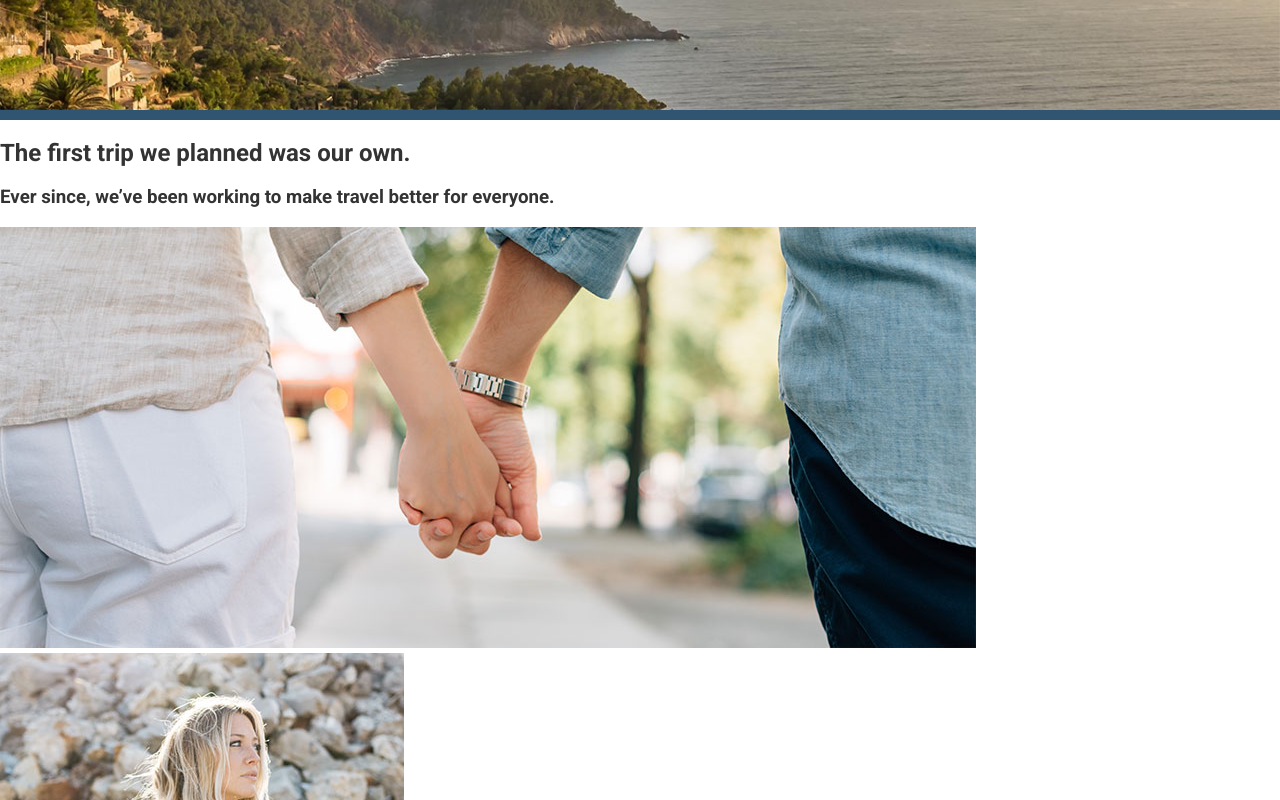
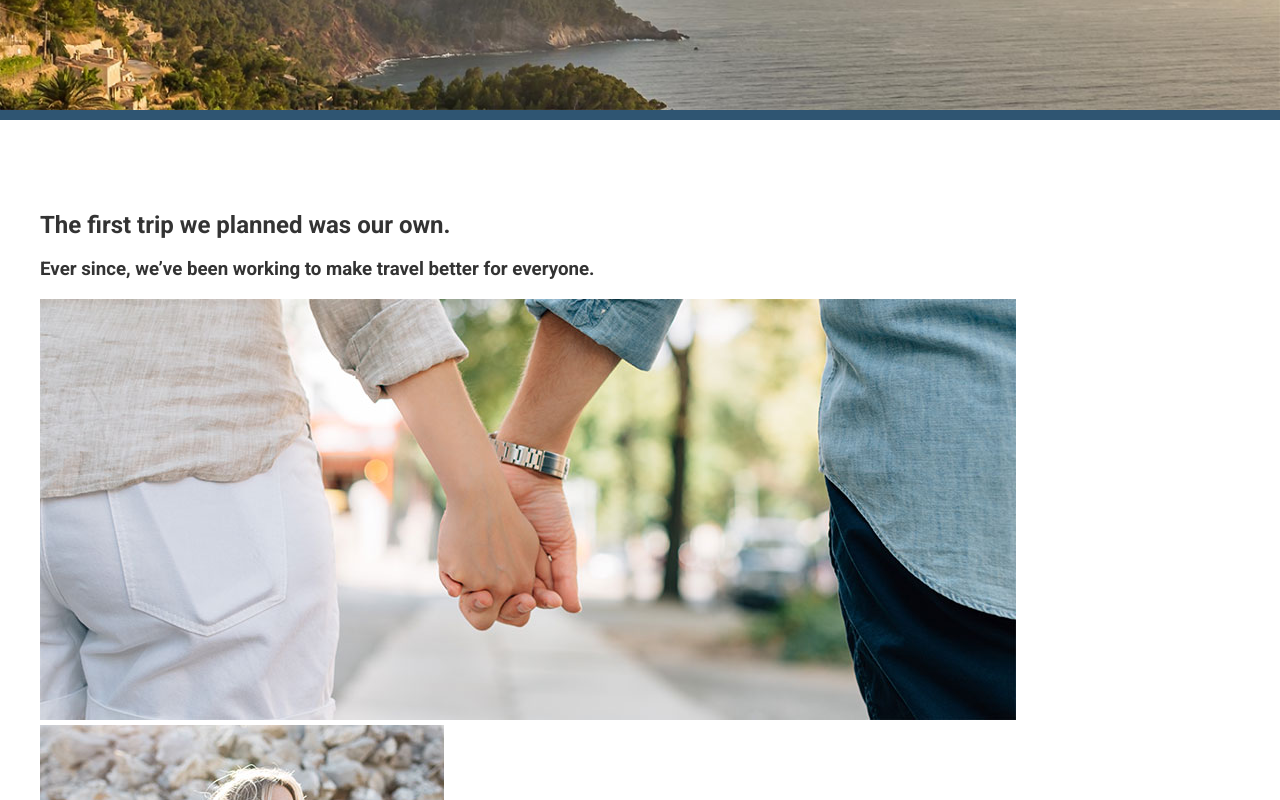
Before and after one commit to majekolaitan/travel-site, a website: page app/index.html in a window 1280 px wide. Shown: the part 660-1460 px from the top of the page. Drawn offline with Linux system fonts and the light colour scheme.

Commit message:
styling our begining section

```diff
--- /dev/null
+++ b/app/assets/styles/modules/_page-section.css
@@ -0,0 +1,3 @@
+.page-section {
+	padding: 4.5rem 0;
+}
--- a/app/assets/styles/modules/_wrapper.css
+++ b/app/assets/styles/modules/_wrapper.css
@@ -1,4 +1,7 @@
 .wrapper {
 	padding-left: 18px;
 	padding-right: 18px;
+	max-width: 1200px;
+	margin-left: auto;
+	margin-right: auto;
 }
--- a/app/assets/styles/styles.css
+++ b/app/assets/styles/styles.css
@@ -5,3 +5,4 @@
 @import "modules/_large-hero";
 @import "modules/_btn";
 @import "modules/_wrapper";
+@import "modules/_page-section";
--- a/app/index.html
+++ b/app/index.html
@@ -38,7 +38,8 @@
       </div>
   </div>
 
-  <div id="our-beginning">
+  <div id="our-beginning" class="page-section">
+    <div class="wrapper">
       <h2>The first trip we planned was our own.</h2>
       <h3>Ever since, we&rsquo;ve been working to make travel better for everyone.</h3>
       <img src="assets/images/first-trip.jpg" alt="Couple walking down a street.">
@@ -47,6 +48,7 @@
       <p>Lorem ipsum dolor sit amet, consectetur adipisicing elit, sed do eiusmod tempor incididunt ut labore et dolore magna aliqua. Ut enim ad minim veniam, <a href="#">quis nostrud exercitation</a> ullamco laboris nisi ut aliquip ex ea commodo consequat. Duis aute irure dolor in reprehenderit in voluptate velit esse cillum dolore eu fugiat nulla pariatur. Excepteur sint occaecat cupidatat non proident, sunt in culpa qui officia deserunt mollit anim id est laborum.</p>
       <p>Duis aute irure dolor in <strong>reprehenderit in</strong> voluptate velit esse cillum dolore eu fugiat nulla pariatur. Excepteur sint occaecat cupidatat non proident, sunt in culpa qui officia deserunt mollit anim id est laborum. Lorem ipsum dolor sit amet, consectetur adipisicing elit, sed do eiusmod tempor incididunt ut labore et dolore magna aliqua.</p>
       <p>Duis aute irure dolor in reprehenderit in voluptate velit esse cillum dolore eu fugiat nulla pariatur. Excepteur sint occaecat cupidatat non proident, sunt in culpa qui officia deserunt mollit anim id est laborum velit esse cillum <strong>dolore eu fugiat.</strong></p>
+    </div>
   </div>
 
   <div id="features">
--- a/app/temp/styles/styles.css
+++ b/app/temp/styles/styles.css
@@ -550,4 +550,11 @@ img {
 .wrapper {
 	padding-left: 18px;
 	padding-right: 18px;
+	max-width: 1200px;
+	margin-left: auto;
+	margin-right: auto;
 }
+
+.page-section {
+	padding: 4.5rem 0;
+}
```
Lines whose indentation alone changed are shown as unchanged.
